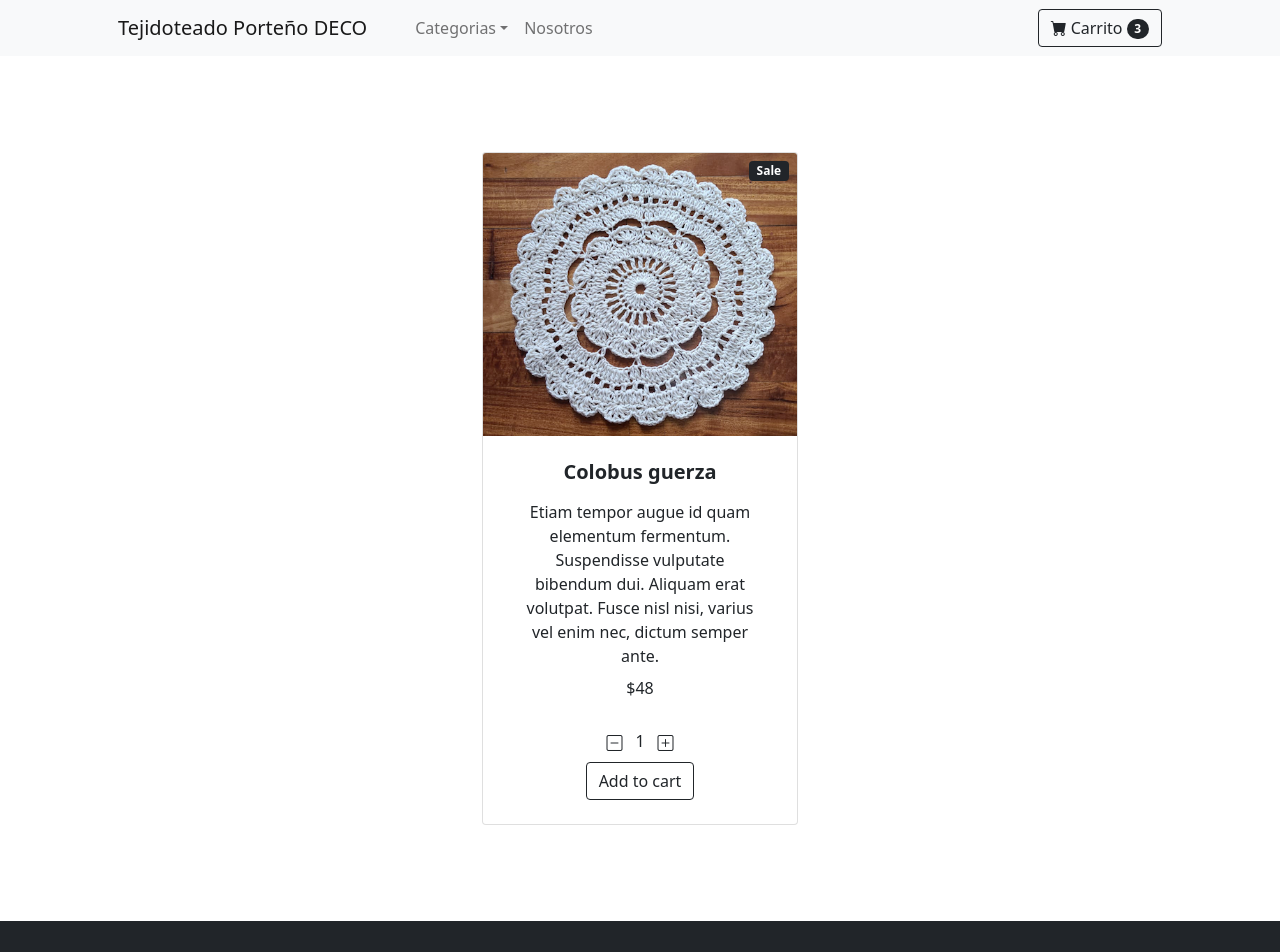
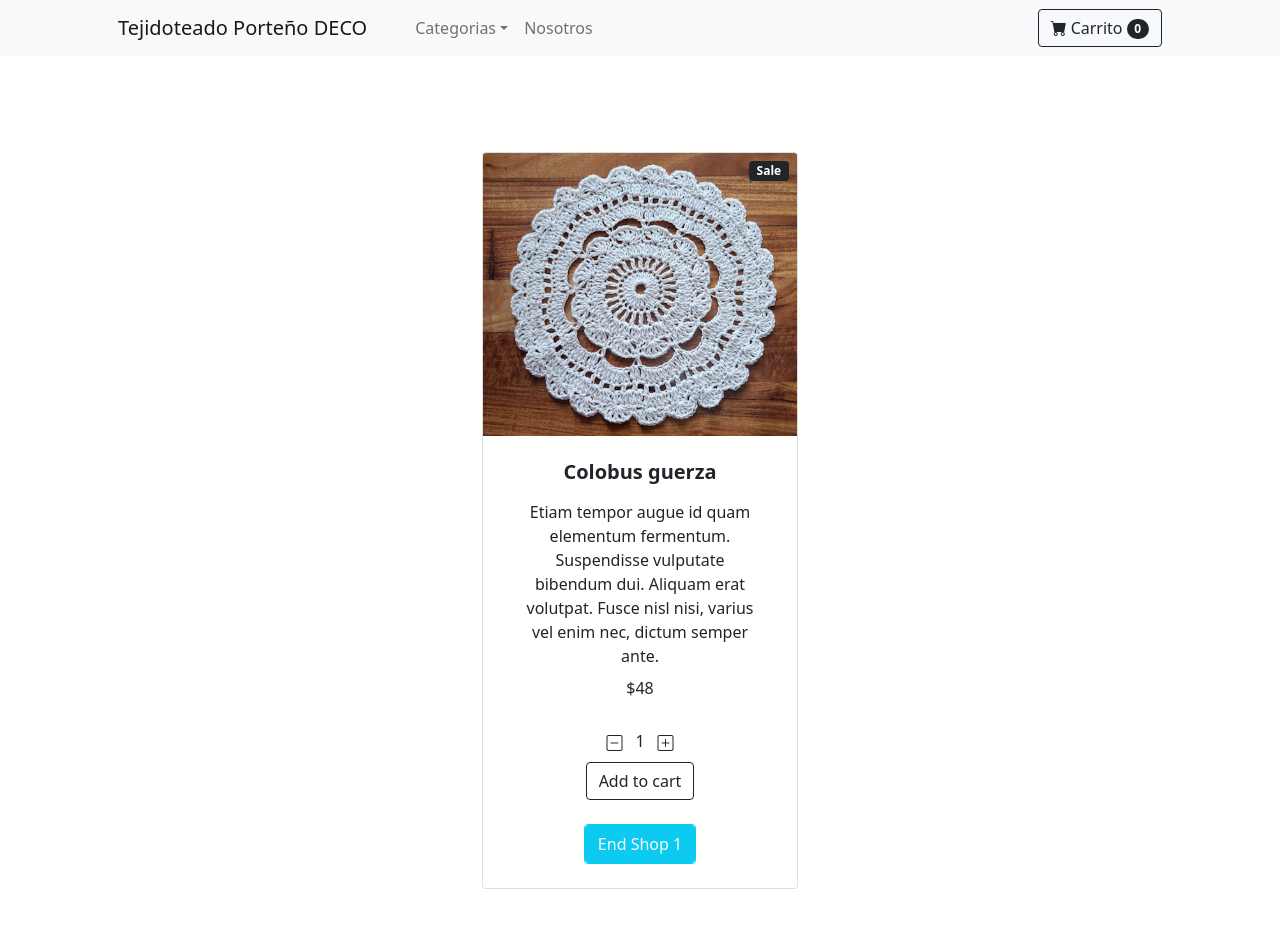
Before and after one commit to Pupino/tejidoteado_portenio_deco, a React (Create React App) app: page /item/1 in a window 1280 px wide. Shown: the top 952 px of the page. Built offline with nearby package versions, Linux system fonts and the light colour scheme.

Commit message:
adding sincronizar counter

```diff
--- a/src/App.jsx
+++ b/src/App.jsx
@@ -16,6 +16,7 @@ function App() {
           <Route path='/item/:id' element={<ItemDetailContainer/> }/>
           <Route path='/nosotros' element={<Nosotros/> }/>
           <Route path="/category/:categoryid" element={<ItemListContainer/>} />
+          <Route path='/cart' />
         </Routes>
         <Footer webSite={'Tejidoteado Porteño DECO'} year={2022}/>
       </BrowserRouter>
--- a/src/components/ItemCount/ItemCount.jsx
+++ b/src/components/ItemCount/ItemCount.jsx
@@ -1,7 +1,9 @@
 import React, { useState } from 'react'
 import { Link } from 'react-router-dom'
 
-export default function ItemCount({ stock, initial }) {
+export default function ItemCount(props) {
+  let initial = props.initial;
+  let stock = props.stock;
 
   const [qty, setQty] = useState(initial);
 
@@ -13,8 +15,13 @@ export default function ItemCount({ stock, initial }) {
     qty > 0 && setQty(qty - 1);
   }
 
+  function add(event) {
+    //console.log('qty from itemCount: ' + qty);
+    props.onAdd(event, qty); //listener on ItemDetail
+  }
+
   return (
-    <div className="card-footer p-4 pt-0 border-top-0 bg-transparent">
+    <div id="countElement" className="card-footer p-4 pt-0 border-top-0 bg-transparent">
         <div className="text-center">
             <button type="button" className="btn btn-default btn-number" data-type="minus" onClick={subtraction}>
                 <i className="bi bi-dash-square"></i>
@@ -25,7 +32,7 @@ export default function ItemCount({ stock, initial }) {
             </button>
         </div>
         <div className="text-center">
-            <Link className="btn btn-outline-dark mt-auto" to="/">Add to cart</Link>
+            <button className="btn btn-outline-dark mt-auto" onClick={add}>Add to cart</button>
         </div>
     </div>
   )
--- a/src/components/ItemDetail/ItemDetail.js
+++ b/src/components/ItemDetail/ItemDetail.js
@@ -1,11 +1,19 @@
-import React from 'react'
-import ItemCount from '../ItemCount/ItemCount'
+import React, { useState } from 'react';
+import ItemCount from '../ItemCount/ItemCount';
+import { Link } from 'react-router-dom';
 
 function ItemDetail({item}) {
+
+  const [itemsToBuy, setItemsToBuy] = useState(1);
 
   const divBadgeStyles = {
     top: '0.5rem',
     right: '0.5rem'
+  }
+
+  function addToCart(evt, quantity) {
+    setItemsToBuy(quantity);
+    document.getElementById("countElement").style.display = 'none';
   }
 
   for (const result in item) {
@@ -27,7 +35,10 @@ function ItemDetail({item}) {
                     </div>
                 </div>
                 {/* <!-- Product actions--> */}
-                <ItemCount stock={5} initial={1}/>
+                <ItemCount stock={5} initial={1} onAdd={addToCart}/>
+                <div id="endShop" className="text-center p-4 pt-0">
+                  <button className="btn btn-outline-info p-0"><Link to="/cart" className="btn btn-outline-info active text-light">End Shop {itemsToBuy}</Link></button>
+              </div>
             </div>
         </div>
     )
--- a/src/components/Navbar/NavBar.jsx
+++ b/src/components/Navbar/NavBar.jsx
@@ -1,5 +1,5 @@
 import CartWidget from '../CartWidget/CartWidget';
-import{ Link } from 'react-router-dom';
+import { Link } from 'react-router-dom';
 
 function NavBar() {
     return (
@@ -20,7 +20,7 @@ function NavBar() {
                         </li>
                         <li className="nav-item"><Link to="/nosotros" className="nav-link">Nosotros</Link></li>
                     </ul>
-                    <CartWidget label='Carrito' quantity='3'/>
+                    <CartWidget label='Carrito' quantity='0'/>
                 </div>
             </div>
         </nav>
```
